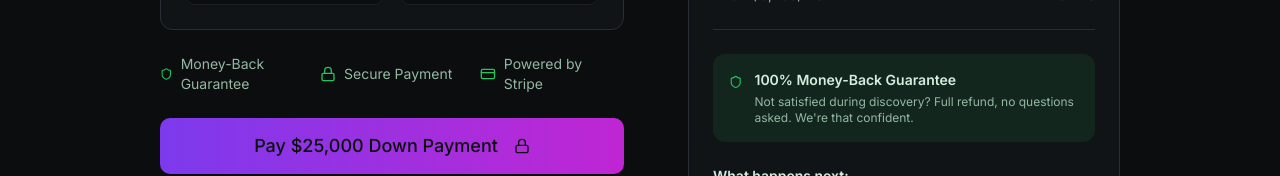
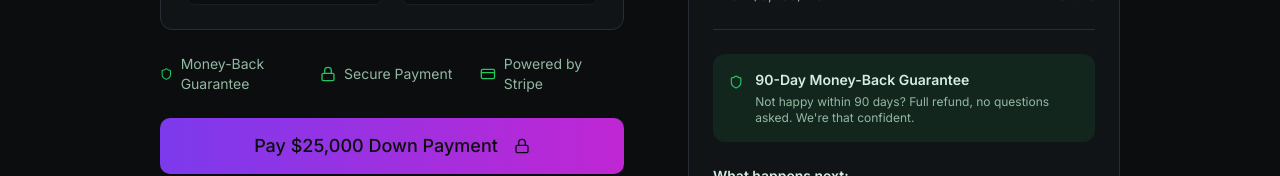
Before and after one commit to hwinnwin/Lumen-Orca, a React (Vite) app: page /checkout in a window 1280 px wide. Shown: the part 470-646 px from the top of the page. Built offline with nearby package versions, Linux system fonts and the light colour scheme; the HTML template or start-up script is replaced by a standard one.

Commit message:
Update guarantee to 90-day refund window

```diff
--- a/src/pages/Checkout.tsx
+++ b/src/pages/Checkout.tsx
@@ -314,9 +314,9 @@ const Checkout = () => {
                     <div className="flex items-start gap-3">
                       <Shield className="h-5 w-5 text-green-500 mt-0.5" />
                       <div>
-                        <div className="font-semibold text-sm">100% Money-Back Guarantee</div>
+                        <div className="font-semibold text-sm">90-Day Money-Back Guarantee</div>
                         <p className="text-xs text-muted-foreground mt-1">
-                          Not satisfied during discovery? Full refund, no questions asked.
+                          Not happy within 90 days? Full refund, no questions asked.
                           We're that confident.
                         </p>
                       </div>
--- a/src/pages/Landing.tsx
+++ b/src/pages/Landing.tsx
@@ -84,7 +84,7 @@ const Landing = () => {
             <div className="flex items-center justify-center gap-8 pt-8 text-sm text-muted-foreground">
               <div className="flex items-center gap-2">
                 <CheckCircle2 className="h-4 w-4 text-green-500" />
-                <span>Money-Back Guarantee</span>
+                <span>90-Day Money-Back Guarantee</span>
               </div>
               <div className="flex items-center gap-2">
                 <CheckCircle2 className="h-4 w-4 text-green-500" />
--- a/src/pages/Pricing.tsx
+++ b/src/pages/Pricing.tsx
@@ -118,7 +118,7 @@ const Pricing = () => {
     },
     {
       question: "What's the money-back guarantee?",
-      answer: "If we don't deliver a working, launched business within 30 days—or if you're not satisfied with the direction during our discovery phase—you get 100% of your $25K back. No questions asked. We're that confident.",
+      answer: "Not happy with your launched business? Request a full refund within 90 days of kickoff—no questions asked. We'll return 100% of your $25K. We're that confident in what we deliver.",
     },
     {
       question: "What exactly do I get for $25K?",
```
